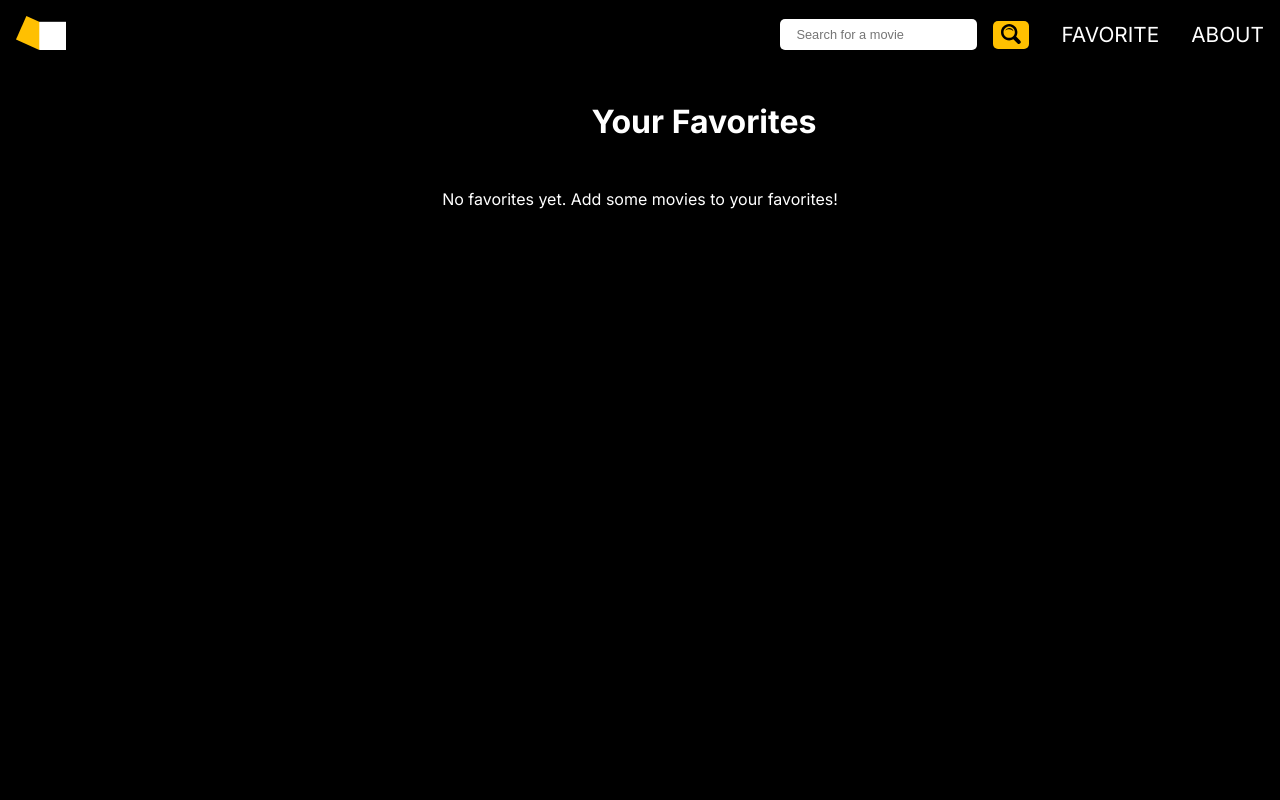
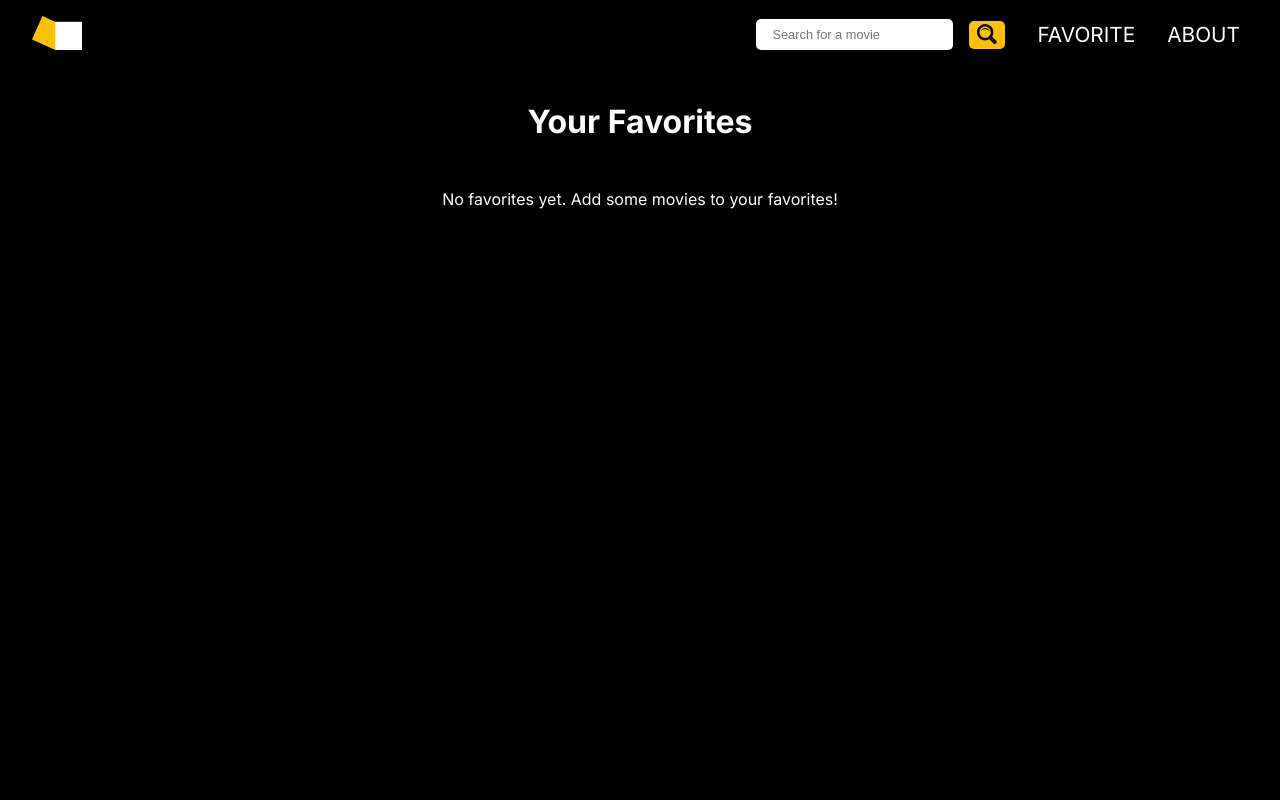
Before and after one commit to KlausDragon/naj-mdb-react-app, a React app: page /favorite in a window 1280 px wide. Shown: the top 800 px of the page. Built offline with nearby package versions, Linux system fonts and the light colour scheme; no server answers.

Commit message:
fixed some margins

```diff
--- a/src/scss/_favorite.scss
+++ b/src/scss/_favorite.scss
@@ -8,7 +8,7 @@
   .favorites-title {
     display: block;
     text-align: center;
-    margin: 2rem 0 2rem 10%;
+    margin: 2rem auto;
   }
 
   .favorites-text {
--- a/src/scss/_header.scss
+++ b/src/scss/_header.scss
@@ -18,7 +18,7 @@ header {
     }
     img {
       width: 50px;
-      margin: 1rem 1rem;
+      margin: 1rem 2rem;
     }
   }
   nav {
@@ -61,6 +61,7 @@ header {
     nav {
       display: flex;
       align-items: center;
+      margin-right: 1.5rem;
       ul {
         flex-direction: row;
         justify-content: flex-end;
```
Also changed, not shown: src/styles/styles.css, 1 other file.
